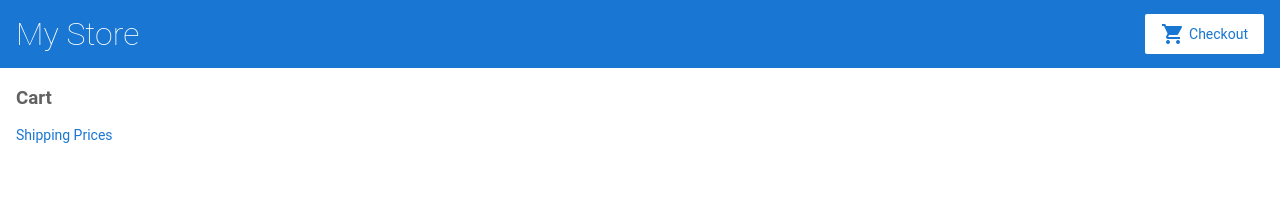
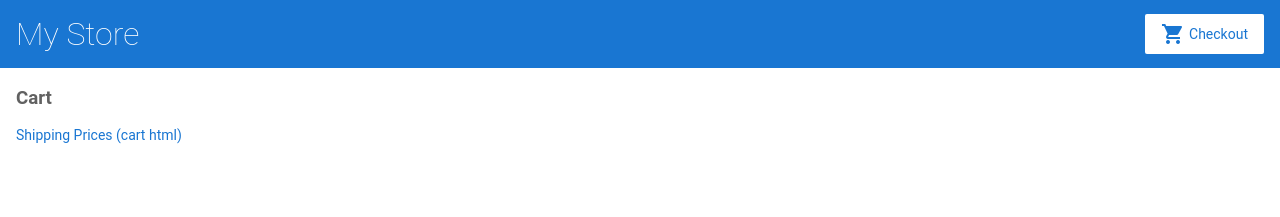
Before and after one commit to sheikyerbootie/angular-working-example, an Angular app: page /cart in a window 1280 px wide. Shown: the top 217 px of the page. Built offline with nearby package versions, Linux system fonts and the light colour scheme.

Commit message:
2 files modified

```diff
--- a/src/app/cart/cart.component.html
+++ b/src/app/cart/cart.component.html
@@ -1,7 +1,7 @@
 <h3>Cart</h3>
 
 <p>
-  <a routerLink="/shipping">Shipping Prices</a>
+  <a routerLink="/shipping">Shipping Prices (cart html)</a>
 </p>
 
 <div class="cart-item" *ngFor="let item of items">
--- a/src/app/cart/cart.component.ts
+++ b/src/app/cart/cart.component.ts
@@ -1,4 +1,5 @@
 import { Component, OnInit } from '@angular/core';
+import { FormBuilder } from '@angular/forms';
 import { CartService } from '../cart.service';
 
 @Component({
@@ -11,8 +12,14 @@ export class CartComponent implements OnInit {
 
   items = this.cartService.getItems();
 
+  checkoutForm = this.formBuilder.group({
+    name: '',
+    address: ''
+  });
+
   constructor(
-    private cartService: CartService
+    private cartService: CartService,
+    private formBuilder: FormBuilder,
   ) { }
 
   ngOnInit(): void {
```
